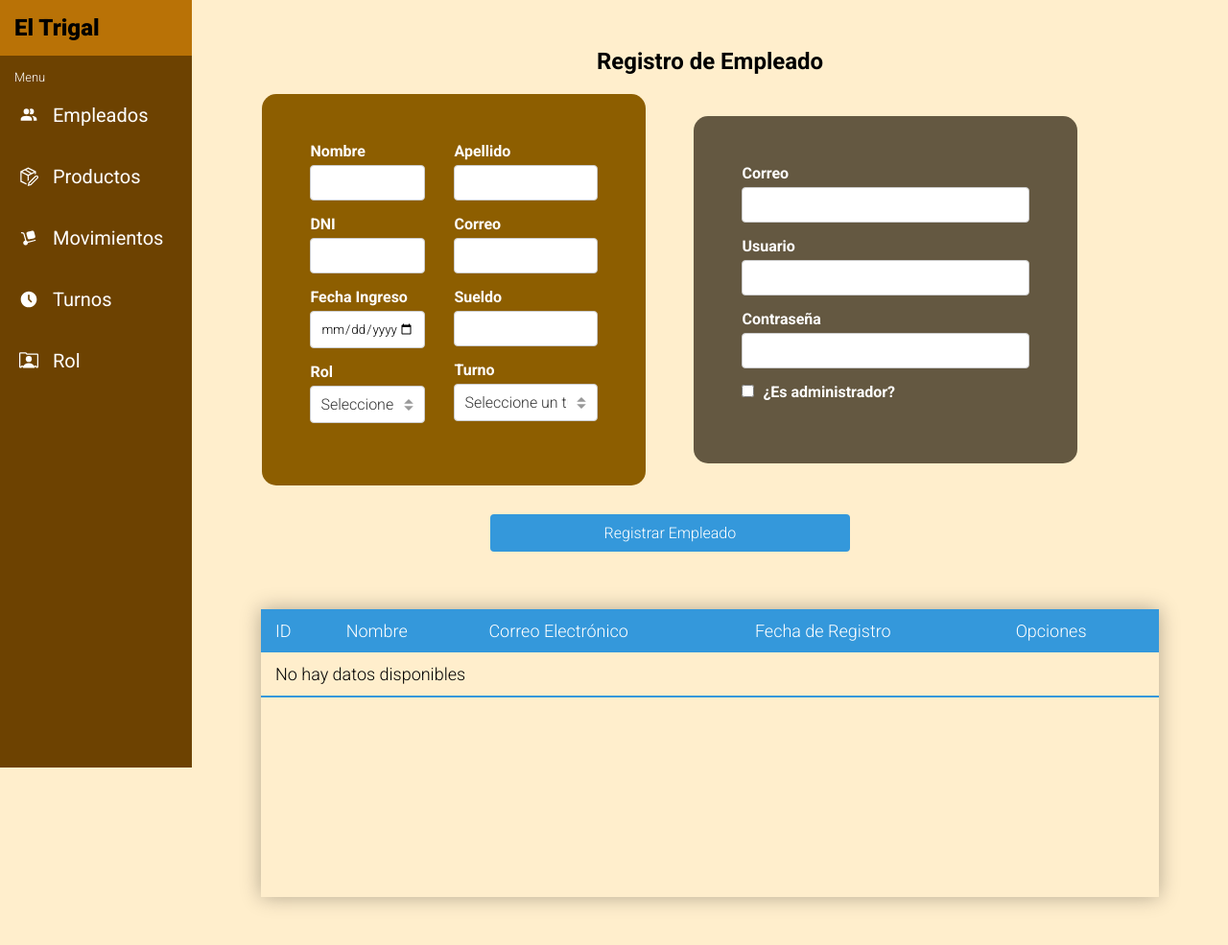
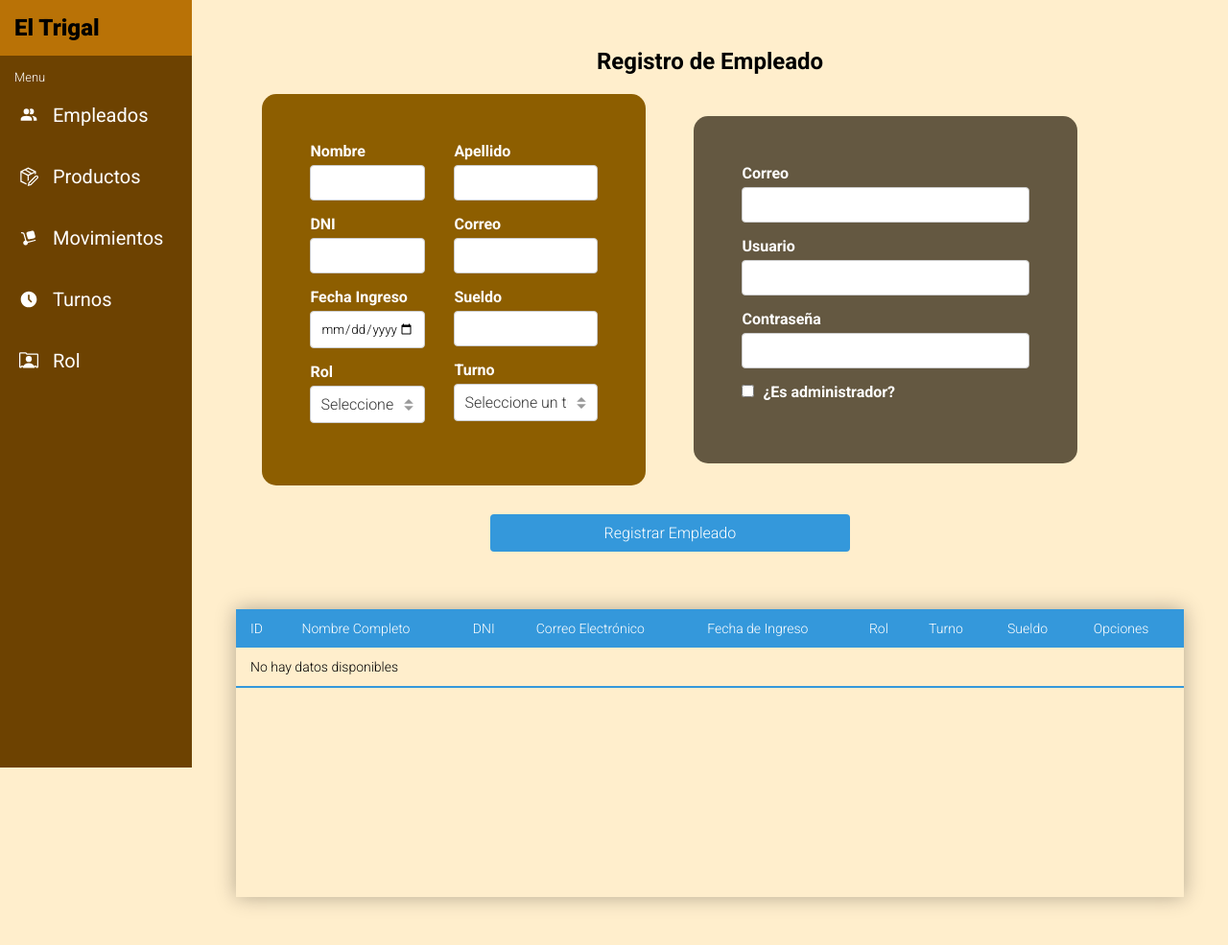
Before and after one commit to josuesn1402/el-trigal-proyecto, a PHP site: page /php/layout/menu-empleados.php in a window 1280 px wide. Shown: the whole page at 96% size. Run offline with PHP 8.4, Linux system fonts and the light colour scheme; data that the repository does not hold is empty.

Commit message:
EStilos tabla empleados

```diff
--- a/css/menu-empleados.css
+++ b/css/menu-empleados.css
@@ -147,7 +147,7 @@ button:hover {
 }
 
 .table-container {
-	width: 90%;
+	width: 95%;
 	max-width: 1000px;
 	height: 300px;
 	margin: 0 20px;
@@ -159,7 +159,7 @@ button:hover {
 .styled-table {
 	width: 100%;
 	border-collapse: collapse;
-	font-size: 18px;
+	font-size: 14px; /* Tamaño de fuente reducido */
 	text-align: left;
 }
 
--- a/php/layout/menu-empleados.php
+++ b/php/layout/menu-empleados.php
@@ -1,11 +1,27 @@
 <?php
-// Archivo: list_personal.php
-
 // Incluir archivo de conexión
 include ('../config/connection.php');
 
-// Consulta para obtener datos de la tabla Personal
-$query = "SELECT * FROM Personal";
+// Consulta para obtener datos de la tabla Personal, incluyendo las uniones necesarias para rol y turno
+$query = "
+SELECT
+    p.id_personal,
+    p.nombre,
+    p.apellidos,
+    p.dni,
+    p.correo,
+    p.fecha_ingreso,
+    p.sueldo,
+    r.descripcion AS rol,
+    t.Entrada,
+    t.Salida
+FROM
+    Personal p
+INNER JOIN
+    Rol r ON p.id_rol = r.id
+INNER JOIN
+    Turno t ON p.id_turno = t.id";
+
 $result = $conn->query($query);
 
 // Consulta para obtener roles desde la base de datos
@@ -19,7 +35,6 @@ $result_turnos = $conn->query($query_turnos);
 
 <!DOCTYPE html>
 <html lang="es">
-
 <head>
   <meta charset="UTF-8">
   <meta name="viewport" content="width=device-width, initial-scale=1.0">
@@ -60,9 +75,7 @@ $result_turnos = $conn->query($query_turnos);
                   <select id="rol" name="rol" required>
                     <option value="">Seleccione un rol</option>
                     <?php
-                    // Verificar si hay resultados en la consulta de roles
                     if ($result_roles->num_rows > 0) {
-                      // Recorrer y mostrar los datos de roles
                       while ($row_rol = $result_roles->fetch_assoc()) {
                         echo "<option value='" . $row_rol['id'] . "'>" . $row_rol['descripcion'] . "</option>";
                       }
@@ -89,9 +102,7 @@ $result_turnos = $conn->query($query_turnos);
                   <select id="turno" name="turno" required>
                     <option value="">Seleccione un turno</option>
                     <?php
-                    // Verificar si hay resultados en la consulta de turnos
                     if ($result_turnos->num_rows > 0) {
-                      // Recorrer y mostrar los datos de turnos
                       while ($row_turno = $result_turnos->fetch_assoc()) {
                         echo "<option value='" . $row_turno['id'] . "'>" . $row_turno['Entrada'] . " - " . $row_turno['Salida'] . "</option>";
                       }
@@ -129,9 +140,13 @@ $result_turnos = $conn->query($query_turnos);
         <thead>
           <tr>
             <th>ID</th>
-            <th>Nombre</th>
+            <th>Nombre Completo</th>
+            <th>DNI</th>
             <th>Correo Electrónico</th>
-            <th>Fecha de Registro</th>
+            <th>Fecha de Ingreso</th>
+            <th>Rol</th>
+            <th>Turno</th>
+            <th>Sueldo</th>
             <th>Opciones</th>
           </tr>
         </thead>
@@ -143,14 +158,18 @@ $result_turnos = $conn->query($query_turnos);
             while ($row = $result->fetch_assoc()) {
               echo "<tr>";
               echo "<td>" . $row['id_personal'] . "</td>";
-              echo "<td>" . $row['nombre'] . "</td>";
+              echo "<td>" . $row['nombre'] . " " . $row['apellidos'] . "</td>";
+              echo "<td>" . $row['dni'] . "</td>";
               echo "<td>" . $row['correo'] . "</td>";
               echo "<td>" . $row['fecha_ingreso'] . "</td>";
+              echo "<td>" . $row['rol'] . "</td>";
+              echo "<td>" . $row['Entrada'] . " - " . $row['Salida'] . "</td>";
+              echo "<td>" . $row['sueldo'] . "</td>";
               echo "<td><a class='btn-editar' href='../layout/editar-empleados.php?id=" . $row['id_personal'] . "'>✏️</a></td>";
               echo "</tr>";
             }
           } else {
-            echo "<tr><td colspan='5'>No hay datos disponibles</td></tr>";
+            echo "<tr><td colspan='9'>No hay datos disponibles</td></tr>";
           }
           // Cerrar conexión
           $conn->close();
@@ -160,5 +179,4 @@ $result_turnos = $conn->query($query_turnos);
     </div>
   </section>
 </body>
-
 </html>
```
